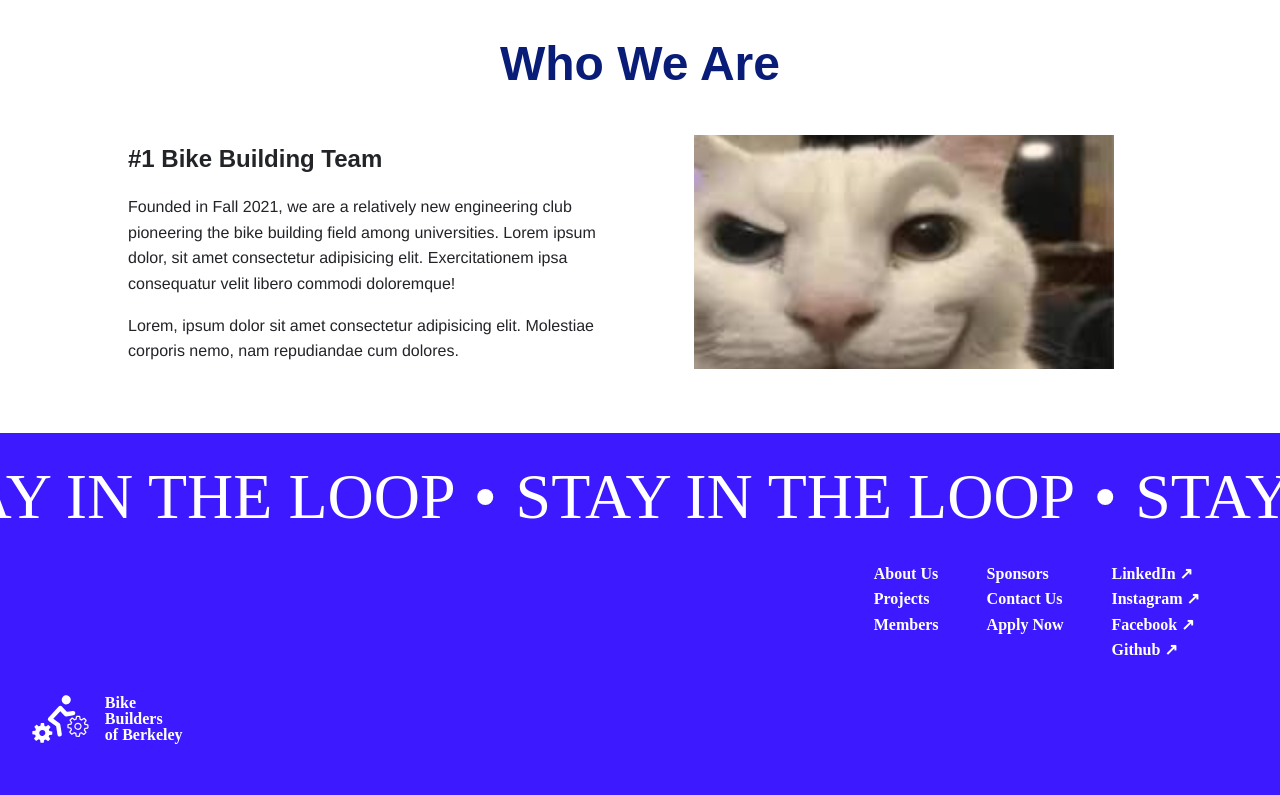
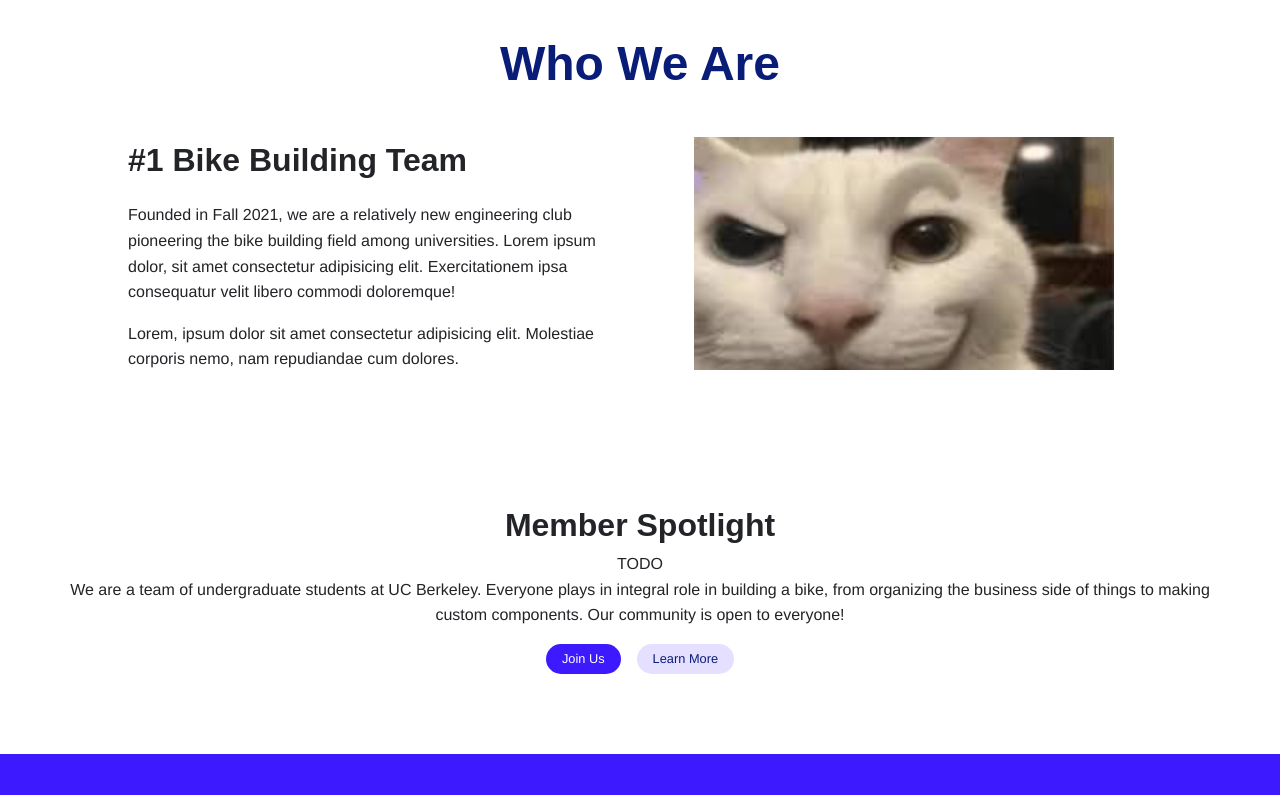
Before and after one commit to ortizrodrigo/bike-builders-website, a React (Vite) app: page / in a window 1280 px wide. Shown: the part 1500-2295 px from the top of the page. Built offline with nearby package versions, Linux system fonts and the light colour scheme; a web font is replaced by a local one.

Commit message:
feat(ui): add placeholder Member Spotlight section to Home page

```diff
--- a/src/App.css
+++ b/src/App.css
@@ -11,7 +11,9 @@ main {
 }
 
 .blank-button,
-.white-button {
+.white-button,
+.blue-button,
+.purple-button {
   padding: 0.3rem 1rem;
   border-radius: 2rem;
   white-space: nowrap;
@@ -29,8 +31,21 @@ main {
   background: var(--white-color);
   color: var(--dark-blue-color);
 }
+.blue-button {
+  background: var(--accent);
+  color: var(--white-color);
+}
+.purple-button {
+  background: var(--accent);
+  color: var(--white-color);
+
+  background: var(--purple-color);
+  color: var(--dark-blue-color);
+}
 .blank-button:hover,
-.white-button:hover {
+.white-button:hover,
+.blue-button:hover,
+.purple-button:hover {
   background: var(--dark-blue-color);
   color: var(--white-color);
   border-color: var(--dark-blue-color);
--- a/src/index.css
+++ b/src/index.css
@@ -75,7 +75,12 @@ h2 {
 }
 
 h3 {
-  font-size: 1.5rem;
+  font-size: 2rem;
+}
+@media (max-width: 767px) {
+  h3 {
+    font-size: 1.5rem;
+  }
 }
 
 input,
--- a/src/pages/Home/Home.css
+++ b/src/pages/Home/Home.css
@@ -172,3 +172,26 @@
     text-align: center;
   }
 }
+
+/* Member Spotlight */
+.ms-section {
+  display: flex;
+  flex-direction: column;
+  justify-content: space-around;
+  align-items: center;
+  padding: 4rem;
+}
+
+.ms-description {
+  text-align: center;
+}
+
+.ms-links {
+  display: flex;
+  justify-content: flex-start;
+  padding: 1rem 0;
+  gap: 1rem;
+
+  font-size: 0.8rem;
+  font-weight: 500;
+}
--- a/src/pages/Home/index.tsx
+++ b/src/pages/Home/index.tsx
@@ -65,7 +65,8 @@ function HomePage() {
               elit. Exercitationem ipsa consequatur velit libero commodi doloremque!
             </p>
             <p className="wwa-description">
-              Lorem, ipsum dolor sit amet consectetur adipisicing elit. Molestiae corporis nemo, nam repudiandae cum dolores.
+              Lorem, ipsum dolor sit amet consectetur adipisicing elit. Molestiae corporis nemo, nam
+              repudiandae cum dolores.
             </p>
           </div>
           <div className="wwa-right">
@@ -73,6 +74,24 @@ function HomePage() {
           </div>
         </div>
       </section>
+      {/* Member Spotlight */}
+      <section className="ms-section white-section">
+        <h3 className="ms-title">Member Spotlight</h3>
+        <div className="ms-member-carousel">TODO</div>
+        <p className="ms-description">
+          We are a team of undergraduate students at UC Berkeley. Everyone plays in integral role in
+          building a bike, from organizing the business side of things to making custom components.
+          Our community is open to everyone!
+        </p>
+        <div className="ms-links">
+          <Link className="blue-button" to={"/apply"}>
+            Join Us
+          </Link>
+          <Link className="purple-button" to={"/contact"}>
+            Learn More
+          </Link>
+        </div>
+      </section>
     </div>
   );
 }
```
